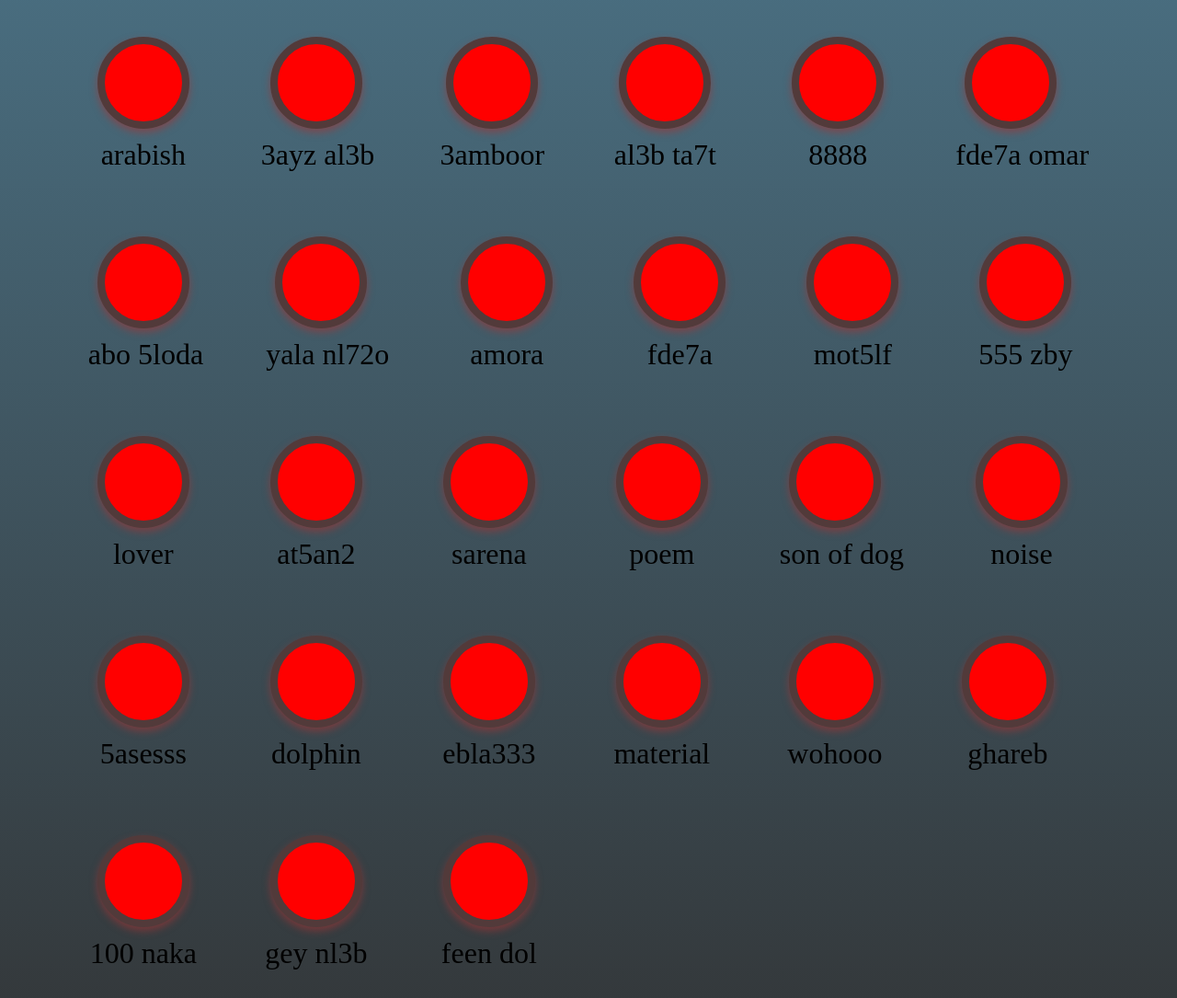
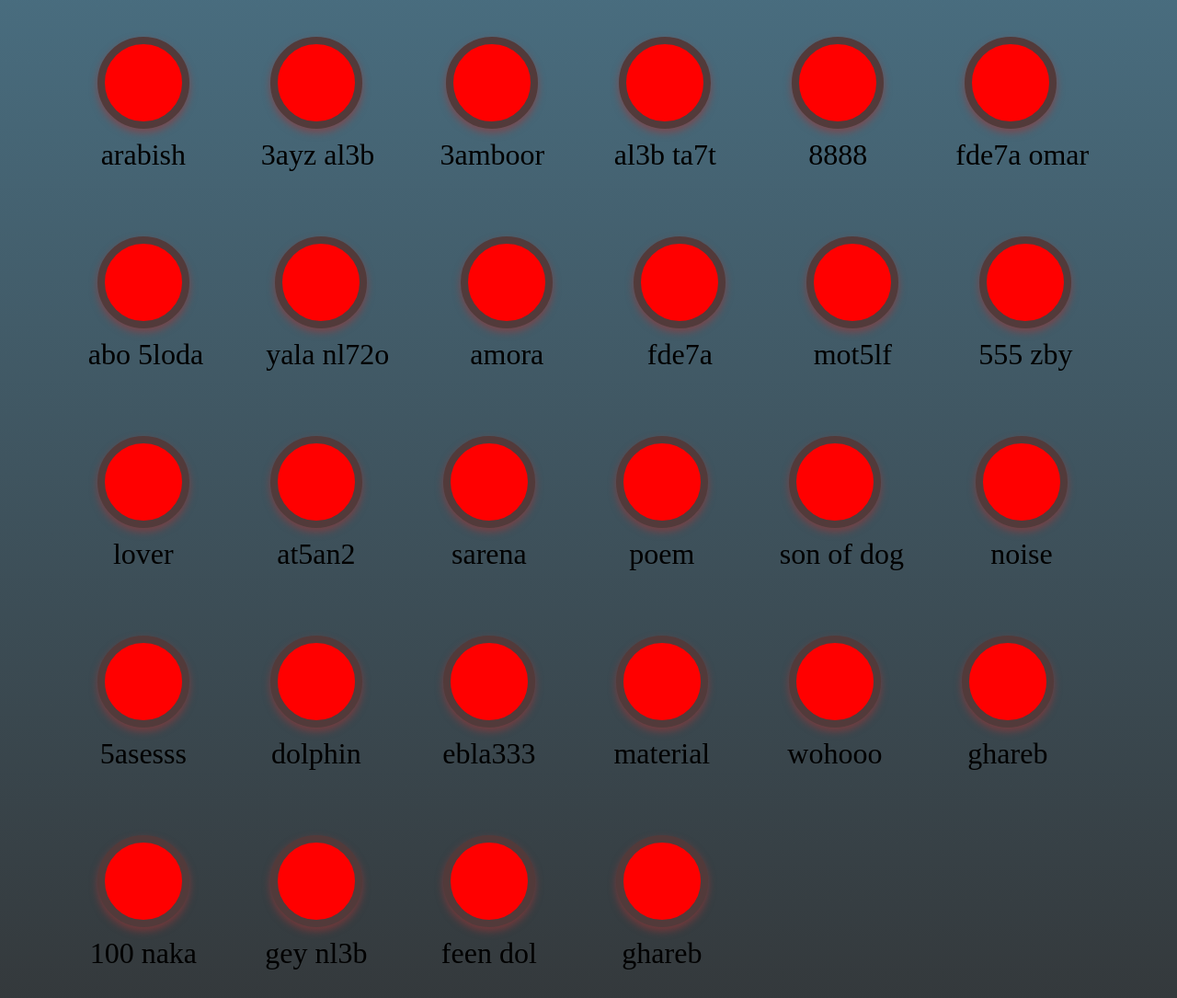
Before and after one commit to melloshadows/test-proj, a plain HTML site: page index.html in a window 1280 px wide. Shown: the whole page at 92% size. Drawn offline with Linux system fonts and the light colour scheme.

Commit message:
added andrew's a7a

```diff
--- a/index.html
+++ b/index.html
@@ -276,6 +276,12 @@
             <figcaption>feen dol</figcaption>
         </figure>
 
+        <figure>
+            <div class="bt"></div>
+            <audio class="sound" src="./aud/a7a.opus" type="audio/mpeg"></audio>
+            <figcaption>ghareb</figcaption>
+        </figure>
+
         <script>
             var btn = document.querySelectorAll(".bt")
             var snd = document.querySelectorAll(".sound")
```
Also changed, not shown: 1 other file.
